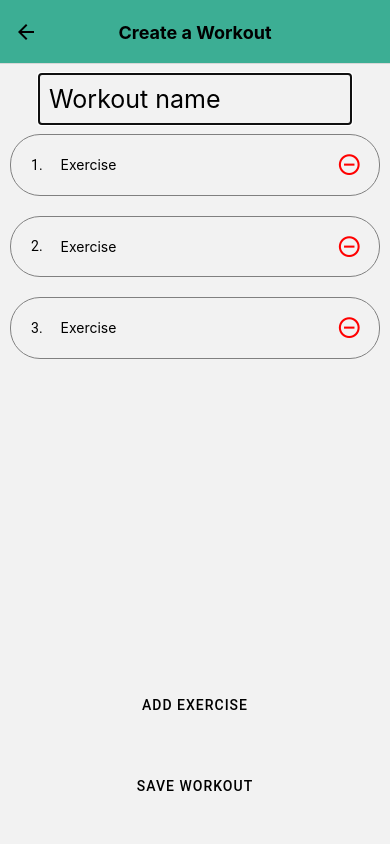
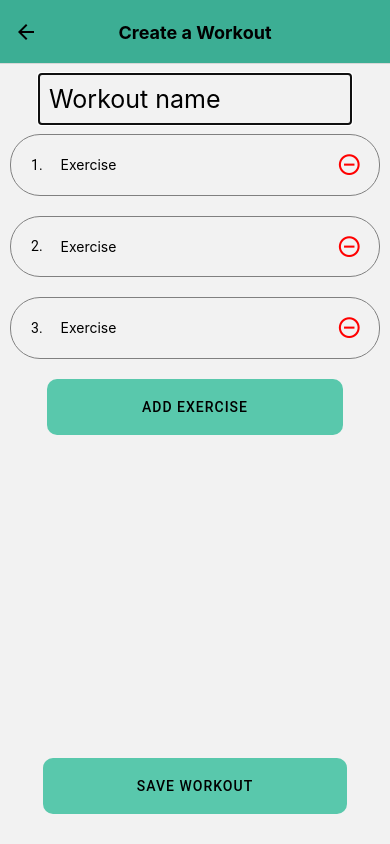
Before and after one commit to kaufi95/TrackFit, a React Native app: screen / in a window 390 px wide. Both pictures are taken after a click on the button "ADD YOUR FIRST WORKOUT". Built offline with nearby package versions, Linux system fonts and the light colour scheme.

Commit message:
ListFooter in Flatlist

```diff
--- a/screens/CreateWorkout.js
+++ b/screens/CreateWorkout.js
@@ -1,10 +1,21 @@
 import React, { useState } from 'react';
-import { TextInput, View, StyleSheet, KeyboardAvoidingView, Alert, Platform, FlatList } from 'react-native';
+import {
+  TextInput,
+  View,
+  StyleSheet,
+  KeyboardAvoidingView,
+  Alert,
+  Platform,
+  FlatList
+} from 'react-native';
 import { Text, Button, IconButton } from 'react-native-paper';
 
 import uuid from 'react-native-uuid';
 
-import { storeWorkout, loadWorkouts, verifyIfWorkoutNameExists } from '../scripts/storage';
+import {
+  storeWorkout,
+  verifyIfWorkoutNameExists
+} from '../scripts/storage';
 
 const CreateWorkout = ({ navigation }) => {
   const [workoutName, setWorkoutName] = useState('');
@@ -76,7 +87,12 @@ const CreateWorkout = ({ navigation }) => {
           value={inputs[item.index]}
           placeholder="Exercise"
         />
-        <IconButton icon="minus-circle-outline" size={25} color="red" onPress={() => removeInput(item.index)} />
+        <IconButton
+          icon="minus-circle-outline"
+          size={25}
+          color="red"
+          onPress={() => removeInput(item.index)}
+        />
       </View>
     );
   };
@@ -85,7 +101,7 @@ const CreateWorkout = ({ navigation }) => {
     <KeyboardAvoidingView
       style={styles.kav}
       behavior={Platform.OS == 'ios' ? 'padding' : 'height'}
-      keyboardVerticalOffset={Platform.OS == 'ios' ? '75' : '135'}
+      keyboardVerticalOffset={Platform.OS == 'ios' ? 0 : 100}
       enabled
     >
       <View style={styles.viewHeader}>
@@ -105,11 +121,15 @@ const CreateWorkout = ({ navigation }) => {
         extraData={inputs}
         keyExtractor={(item, index) => index.toString()}
         removeClippedSubviews={false}
+        ListFooterComponent={
+          <View style={styles.listFooter}>
+            <Button style={styles.button} onPress={() => addInput()}>
+              Add Exercise
+            </Button>
+          </View>
+        }
       />
       <View style={styles.viewFooter}>
-        <Button style={styles.button} onPress={addInput}>
-          Add Exercise
-        </Button>
         <Button style={styles.button} onPress={saveWorkout}>
           Save workout
         </Button>
@@ -141,15 +161,20 @@ const styles = StyleSheet.create({
     padding: 10,
     fontSize: 25
   },
+  listFooter: {
+    justifyContent: 'center',
+    alignItems: 'center',
+    padding: 10
+  },
   button: {
     width: '80%',
     padding: 10,
     borderRadius: 10,
     borderWidth: 1,
-    marginBottom: 25
+    marginBottom: 25,
+    backgroundColor: '#59c8ac'
   },
   text: {
-    color: 'black',
     width: 30,
     marginLeft: 15
   },
```
